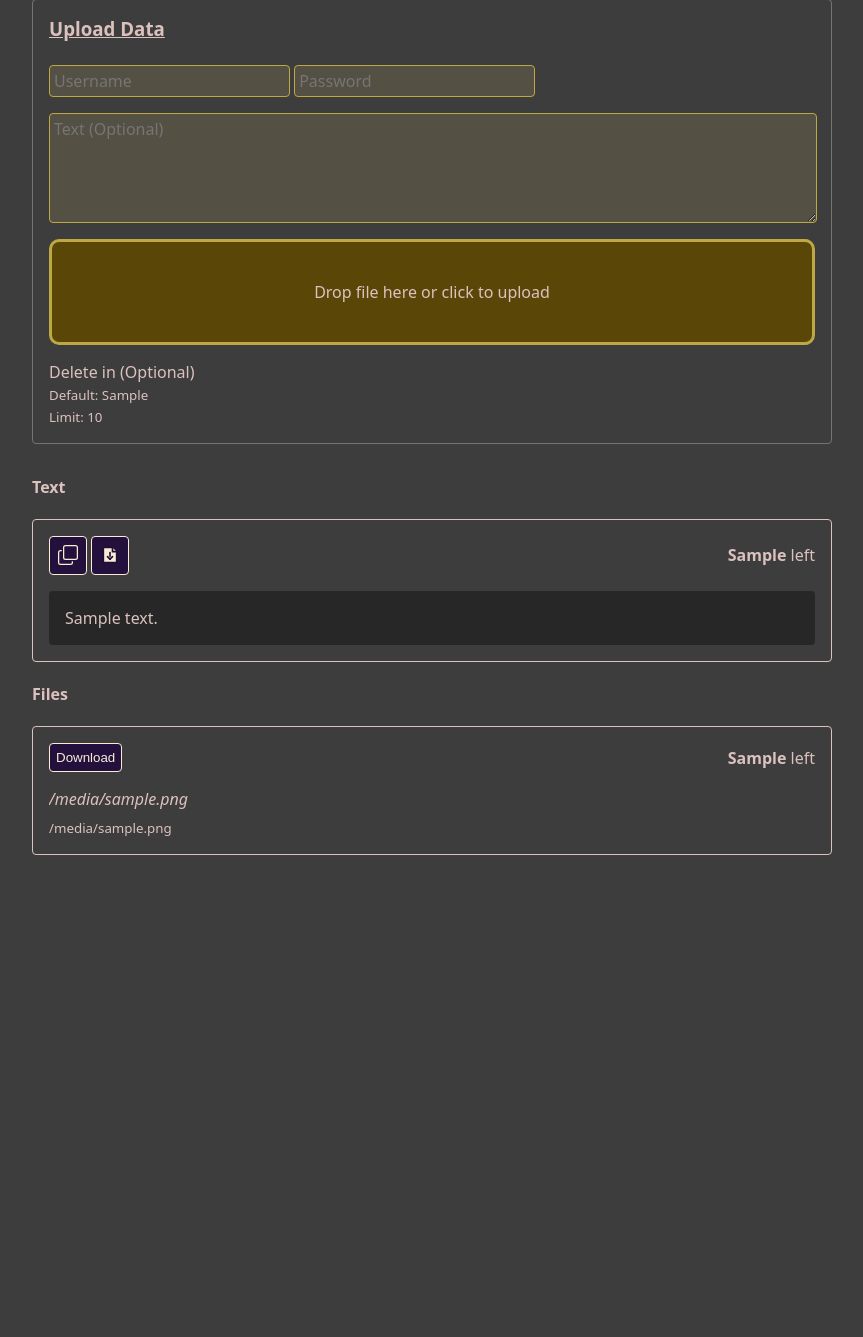
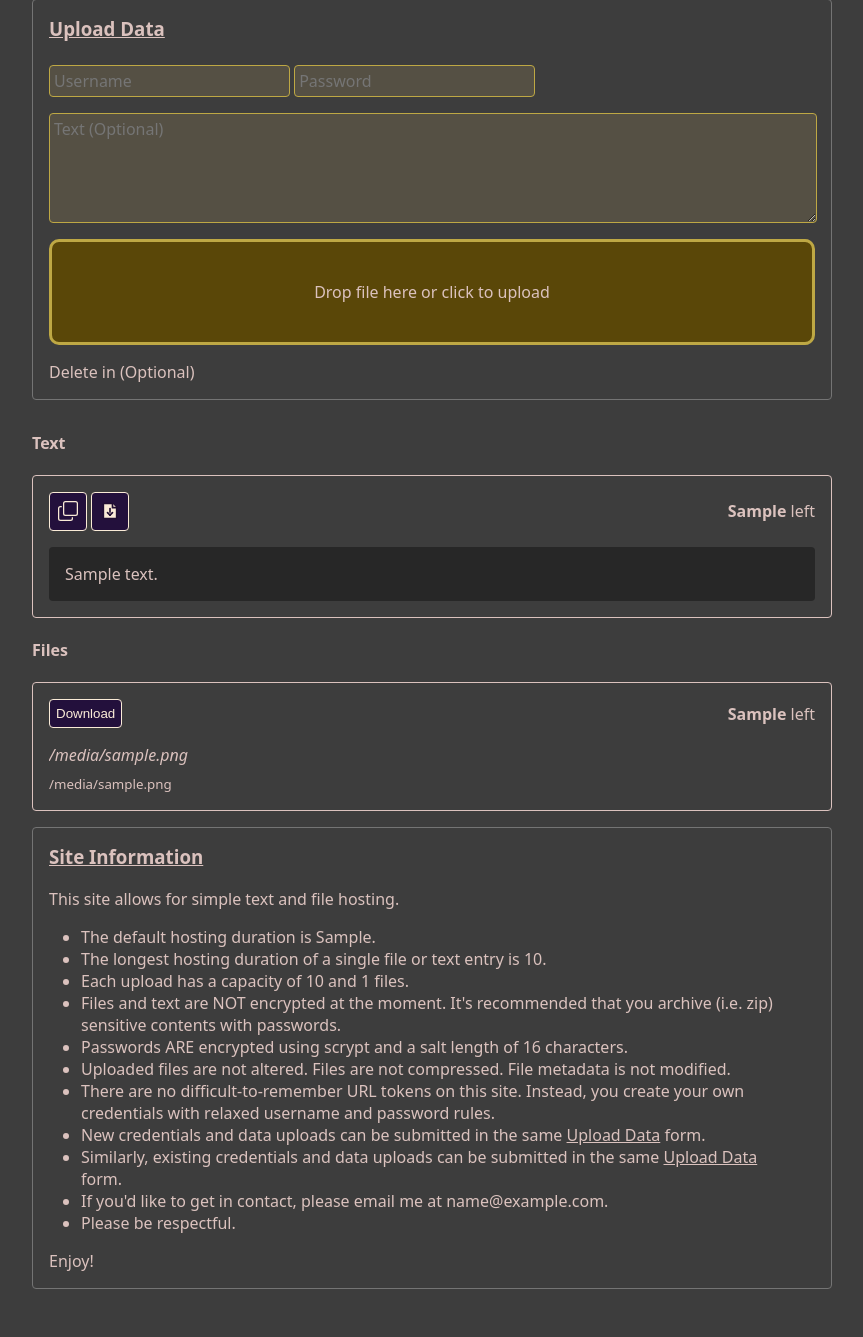
Before and after one commit to skwzrd/uplaud, a Flask app: template templates/index.html in a window 1280 px wide. Shown: the part 328-1665 px from the top of the page, without its empty margins (208-1071 px from the left). Before the commit the page ends 1183 px from the top, so only its background shows below. Run offline with Flask 3, Linux system fonts and the light colour scheme; the template is opened without the code that fills it: values that come from a table or form of the project are taken from there, most other values are stand-ins (such as "Sample title", 1, 10 or a date in 2020); parts of the project's set-up code (start-up, migrations or seed data) failed here and were passed over; some libraries are stand-ins or nearby versions.

Commit message:
fixes; tweaks; configs

```diff
--- a/main.py
+++ b/main.py
@@ -11,8 +11,10 @@ from configs import (
     max_data_age_str,
     max_file_upload_count,
     max_total_upload_size_b,
+    max_total_upload_size_str,
     secret,
-    sitename
+    sitename,
+    sysadmin_email
 )
 from db import init_db, query_db
 from forms import UploadForm, UserForm
@@ -41,7 +43,7 @@ def create_app():
     app.config['SESSION_COOKIE_HTTPONLY'] = True
     app.config['SESSION_COOKIE_SECURE'] = True
 
-    limiter.init_app(app)
+    # limiter.init_app(app)
     init_db(database_path)
 
     return app
@@ -134,22 +136,6 @@ def upload_get():
     user_form: UserForm = UserForm()
     upload_form: UploadForm = UploadForm()
 
-    if session.get('user_id'):
-        file_records, text_records = get_data(session.get('user_id'))
-        d = dict(
-            upload_form=upload_form,
-            user_form=user_form,
-            file_records=file_records,
-            text_records=text_records,
-            default_expiration_str=default_expiration_str,
-            max_data_age_str=max_data_age_str,
-            logged_in=session.get('user_id'),
-            sitename=sitename,
-            max_total_upload_size_b=max_total_upload_size_b,
-            max_file_upload_count=max_file_upload_count,
-        )
-        return render_template('index.html', **d)
-
     d = dict(
         upload_form=upload_form,
         user_form=user_form,
@@ -159,7 +145,18 @@ def upload_get():
         sitename=sitename,
         max_total_upload_size_b=max_total_upload_size_b,
         max_file_upload_count=max_file_upload_count,
+        max_total_upload_size_str=max_total_upload_size_str,
+        sysadmin_email=sysadmin_email,
     )
+
+    if session.get('user_id'):
+        file_records, text_records = get_data(session.get('user_id'))
+        d.update(dict(
+            file_records=file_records,
+            text_records=text_records,
+        ))
+        return render_template('index.html', **d)
+
     return render_template('index.html', **d)
 
 
--- a/rename_to_configs.py
+++ b/rename_to_configs.py
@@ -1,12 +1,14 @@
 from datetime import timedelta
 
-from utils import format_time_bin, make_path
+from utils import format_fsize, format_time_bin, make_path
 
 sitename = 'Uplaud'
+sysadmin_email = ""
 secret: str = 'jhfrjeghfjrghjlllloooooooooorgnvnfn' # change me
 database_path: str = make_path('uplaud.db')
 
 max_total_upload_size_b: int = 100 * 1024 * 1024 # nginx will require setting `require client_max_body_size 100m`;
+max_total_upload_size_str: str = format_fsize(max_total_upload_size_b)
 max_text_size_b: int = 10 * 1024 * 1024
 max_server_data_size_b: int = 5 * 1024 * 1024 * 1024
 
--- a/static/css/index.css
+++ b/static/css/index.css
@@ -249,6 +249,11 @@ ul {
     padding: 0;
 }
 
+.faq_ul {
+    padding-left: 2em;
+    padding-right: 2em;
+}
+
 .bg-danger {
     background-color: #530000;
 }
--- a/templates/index.html
+++ b/templates/index.html
@@ -74,10 +74,6 @@
 
         <div>
           <div>Delete in (Optional)</div>
-          <small>Default: {{default_expiration_str}}</small>
-          <br>
-          <small>Limit: {{max_data_age_str}}</small>
-          <br>
           {{upload_form.delete_days()}}
           {{upload_form.delete_hours()}}
           {{upload_form.delete_minutes()}}
@@ -165,6 +161,27 @@
         {% endfor %}
       </ul>
     {% endif %}
+
+    <div class="card">
+      <h3>Site Information</h3>
+      This site allows for simple text and file hosting.
+
+      <ul class="faq_ul">
+        <li>The default hosting duration is {{default_expiration_str}}.</li>
+        <li>The longest hosting duration of a single file or text entry is {{max_data_age_str}}.</li>
+        <li>Each upload has a capacity of {{max_total_upload_size_str}} and {{max_file_upload_count}} files.</li>
+        <li>Files and text are NOT encrypted at the moment. It's recommended that you archive (i.e. zip) sensitive contents with passwords.</li>
+        <li>Passwords ARE encrypted using scrypt and a salt length of 16 characters.</li>
+        <li>Uploaded files are not altered. Files are not compressed. File metadata is not modified.</li>
+        <li>There are no difficult-to-remember URL tokens on this site. Instead, you create your own credentials with relaxed username and password rules.</li>
+        <li>New credentials and data uploads can be submitted in the same <a href="#upload_form">Upload Data</a> form.</li>
+        <li>Similarly, existing credentials and data uploads can be submitted in the same <a href="#upload_form">Upload Data</a> form.</li>
+        <li>If you'd like to get in contact, please email me at {{sysadmin_email}}.</li>
+        <li>Please be respectful.</li>
+      </ul>
+
+      Enjoy!
+    </div>
 
     <script>
       function formatTimeBin(minutes) {
```
